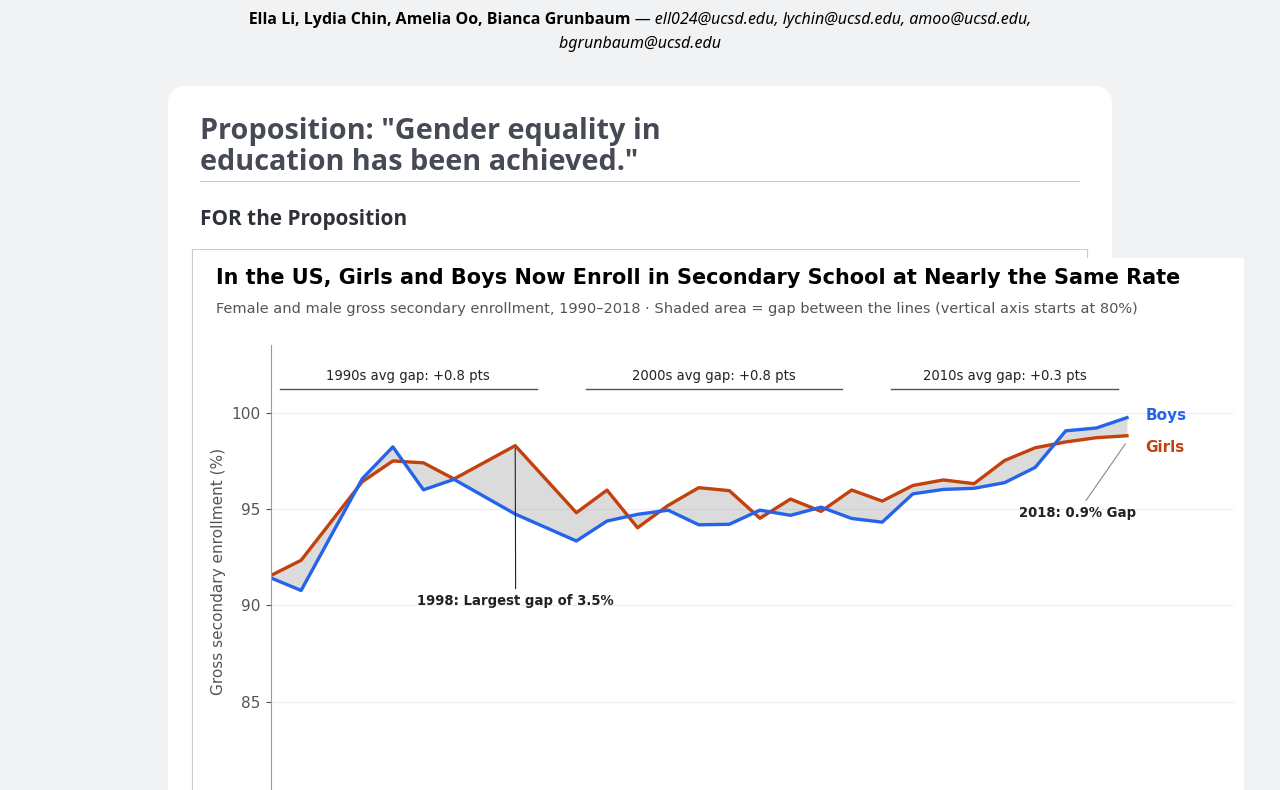
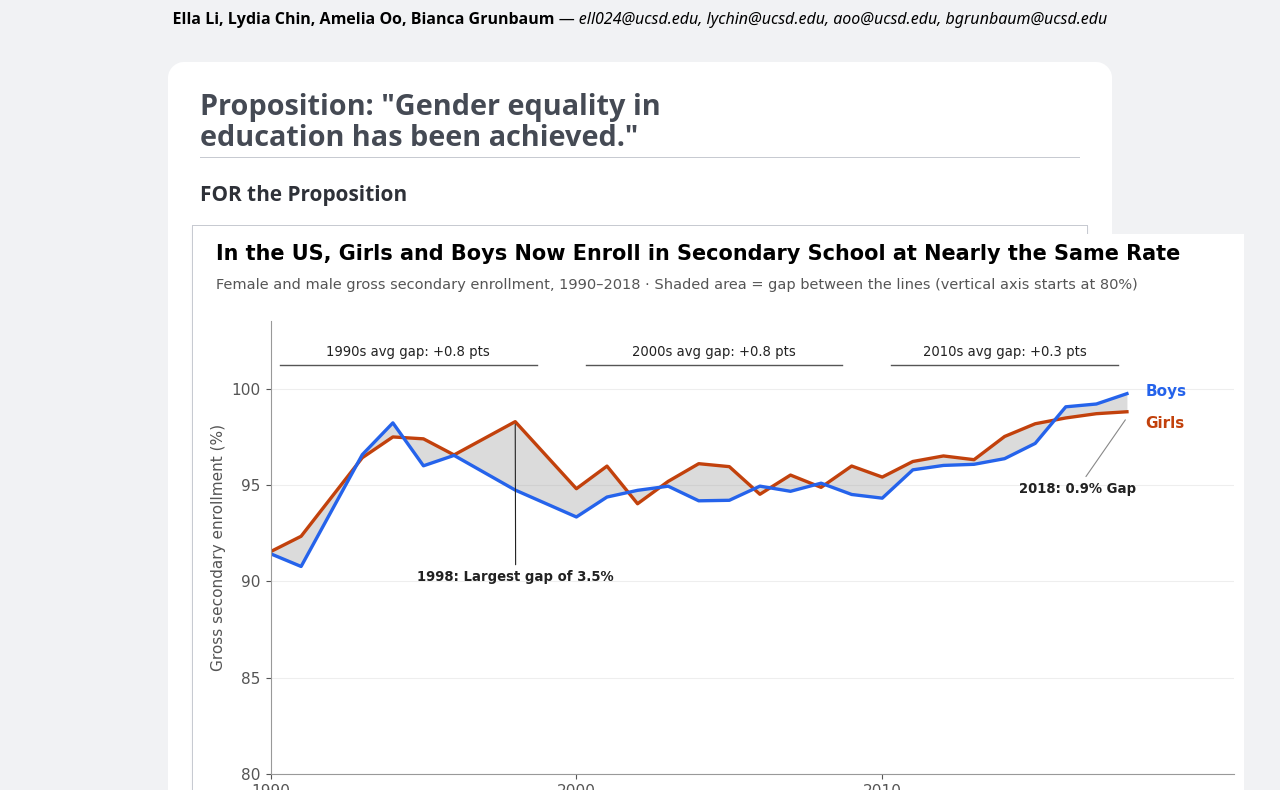
Before and after one commit to bgrunbaum/proj2_website, a plain HTML site: page index.html in a window 1280 px wide. Shown: the part 297-1087 px from the top of the page. Drawn offline with Linux system fonts and the light colour scheme.

Commit message:
Correct email address

```diff
--- a/index.html
+++ b/index.html
@@ -148,7 +148,7 @@
                 Persuasive or Deceptive Visualization?
             </h1>
 
-            <p><strong>Ella Li, Lydia Chin, Amelia Oo, Bianca Grunbaum</strong> — <em>ell024@ucsd.edu, lychin@ucsd.edu, amoo@ucsd.edu, bgrunbaum@ucsd.edu</em></p>
+            <p><strong>Ella Li, Lydia Chin, Amelia Oo, Bianca Grunbaum</strong> — <em>ell024@ucsd.edu, lychin@ucsd.edu, aoo@ucsd.edu, bgrunbaum@ucsd.edu</em></p>
         </header>
 
         <main>
```
